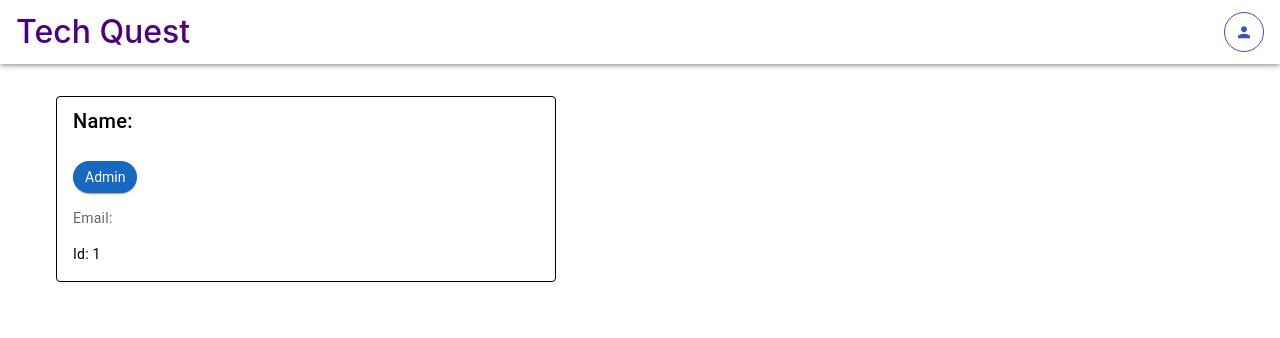
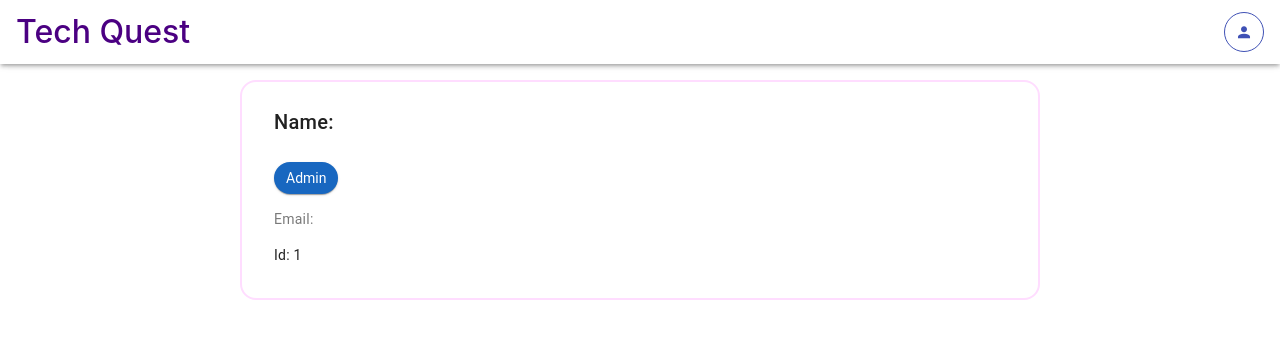
Before and after one commit to DebanjanBarman/quiz-frontend, a Vue app: page /profile in a window 1280 px wide. Shown: the top 338 px of the page. Built offline with nearby package versions, Linux system fonts and the light colour scheme; sample sign-in values are in the browser's storage.

Commit message:
changed profile

```diff
--- a/src/pages/profile.vue
+++ b/src/pages/profile.vue
@@ -11,8 +11,10 @@
 
 <template>
   <AppBar></AppBar>
-  <v-container>
-    <v-card rounded variant="outlined" max-width="500">
+  <v-container
+    style="border:2px solid #fdf;border-radius: 1rem ; width: 50rem"
+  >
+    <v-card variant="flat">
       <v-card-title>Name: {{ name }}</v-card-title>
       <v-chip
         v-if="admin==='admin'"
```
